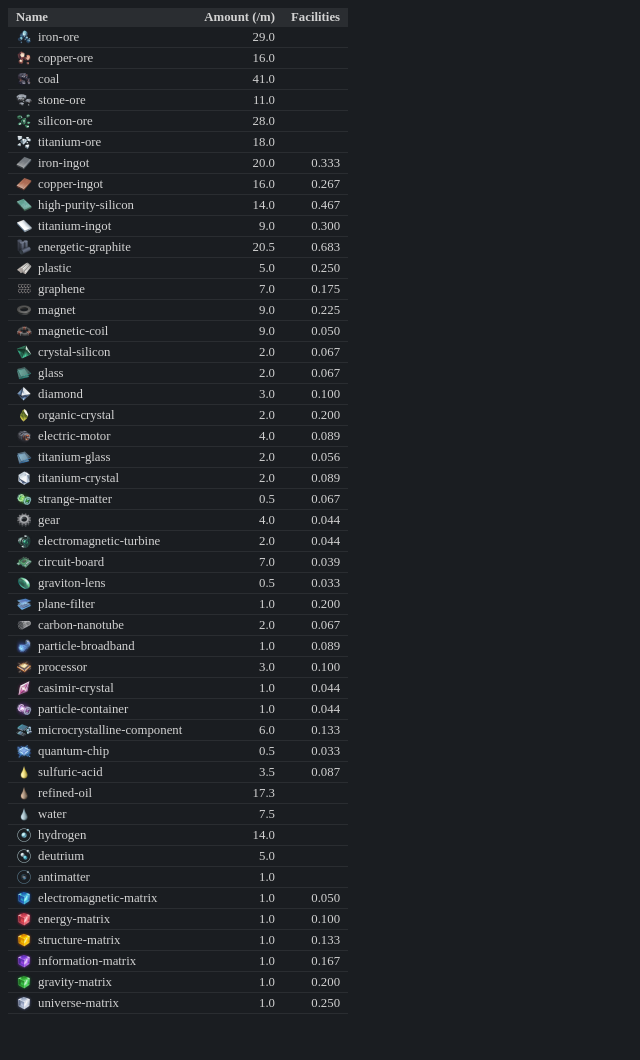
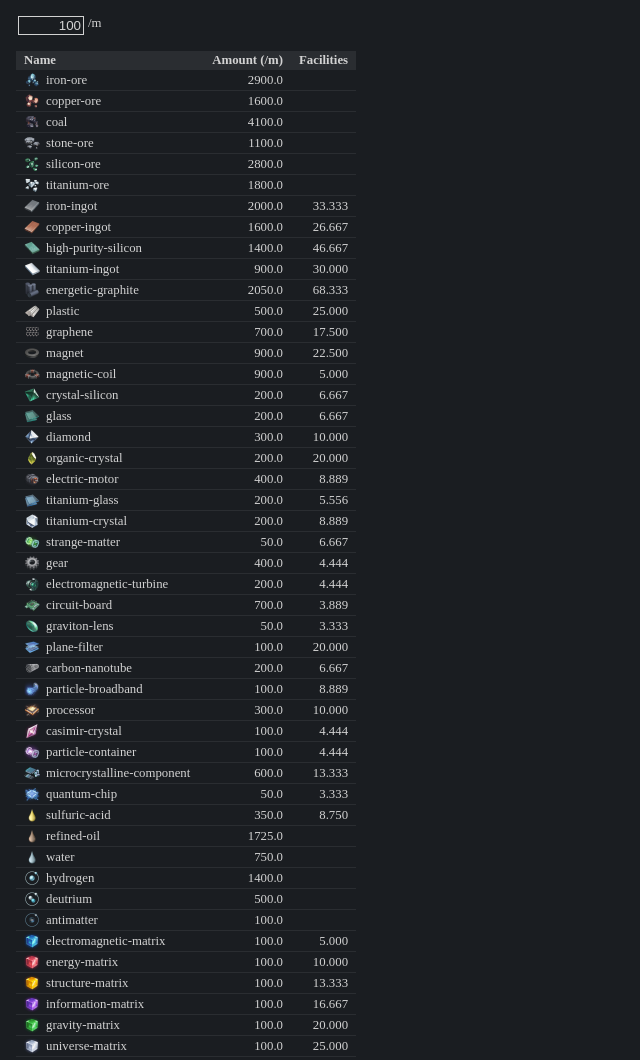
Before and after one commit to migiyubi/dsp-balance, a website built with webpack: page src/html/index.html in a window 1280 px wide. Shown: the whole page, without its empty margins (0-640 px from the left). Before the commit the page ends 1022 px from the top, so only its background shows below. Built offline with nearby package versions, Linux system fonts and the light colour scheme; files whose address does not match are found by name.

Commit message:
Change amount of target item to be changeable

```diff
--- a/src/css/main.css
+++ b/src/css/main.css
@@ -2,6 +2,10 @@ body {
   font-size: 0.8em;
   color: #d2d2d2;
   background-color: #1a1d21;
+}
+
+body > * {
+  margin: 16px 8px;
 }
 
 table {
@@ -38,3 +42,19 @@ tbody td {
 img {
   vertical-align: middle;
 }
+
+#target-amount-container {
+  display: flex;
+}
+
+#target-amount-container > * {
+  margin: 0 2px;
+}
+
+input {
+  color: #d2d2d2;
+  background-color: #1a1d21;
+  border: 1px solid #d2d2d2;
+  width: 60px;
+  text-align: right;
+}
--- a/src/html/index.html
+++ b/src/html/index.html
@@ -5,5 +5,9 @@
   <meta name="viewport" content="width=device-width,initial-scale=1,user-scalable=no">
 </head>
 <body>
+  <div id="target-amount-container">
+    <div><input id="target-amount" type="text" /></div>
+    <div>/m</div>
+  </div>
 </body>
 </html>
--- a/src/js/index.js
+++ b/src/js/index.js
@@ -156,7 +156,24 @@ class App {
 
         document.body.appendChild(this._renderer.domElement);
 
-        const balance = this._core.calc('universe-matrix');
+        const inputTargetAmount = document.querySelector('#target-amount');
+        inputTargetAmount.addEventListener('input', (e) => {
+            const f = parseFloat(e.target.value);
+
+            if (isNaN(f)) {
+                return;
+            }
+
+            this.setTarget('universe-matrix', f);
+        });
+
+        const defaultAmount = 100;
+        inputTargetAmount.value = defaultAmount.toString(10);
+        this.setTarget('universe-matrix', defaultAmount);
+    }
+
+    setTarget(name, amountPerMin) {
+        const balance = this._core.calc(name, amountPerMin);
         this._renderer.update(balance);
     }
 }
```
